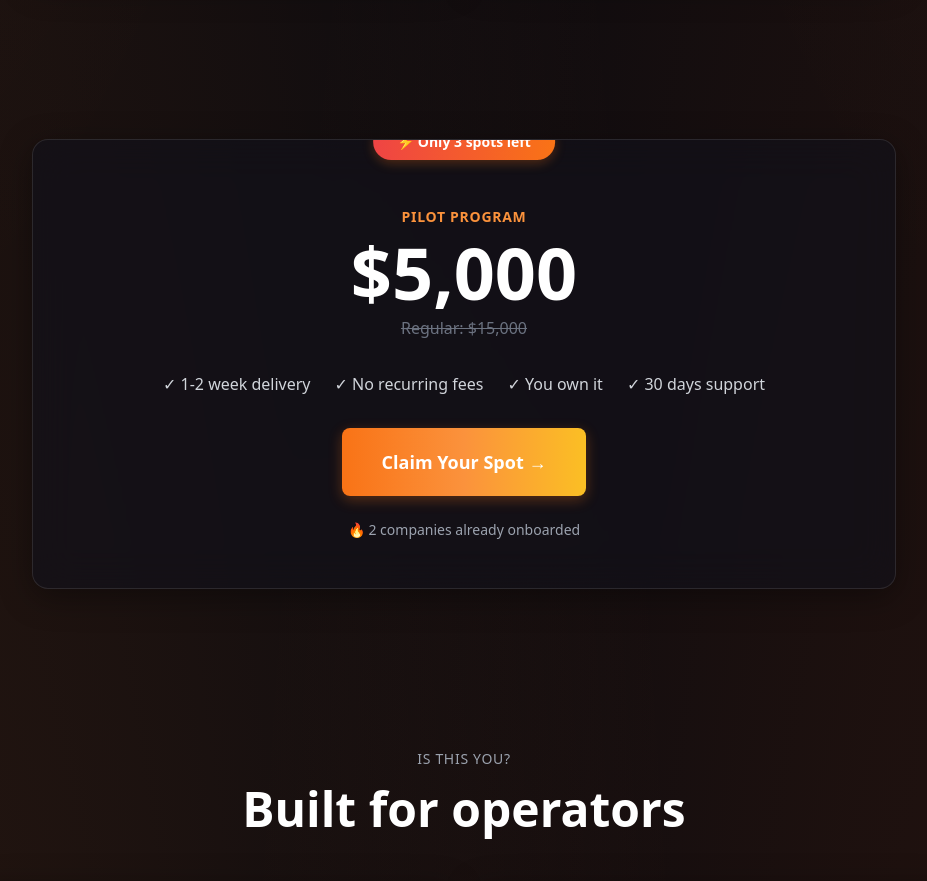
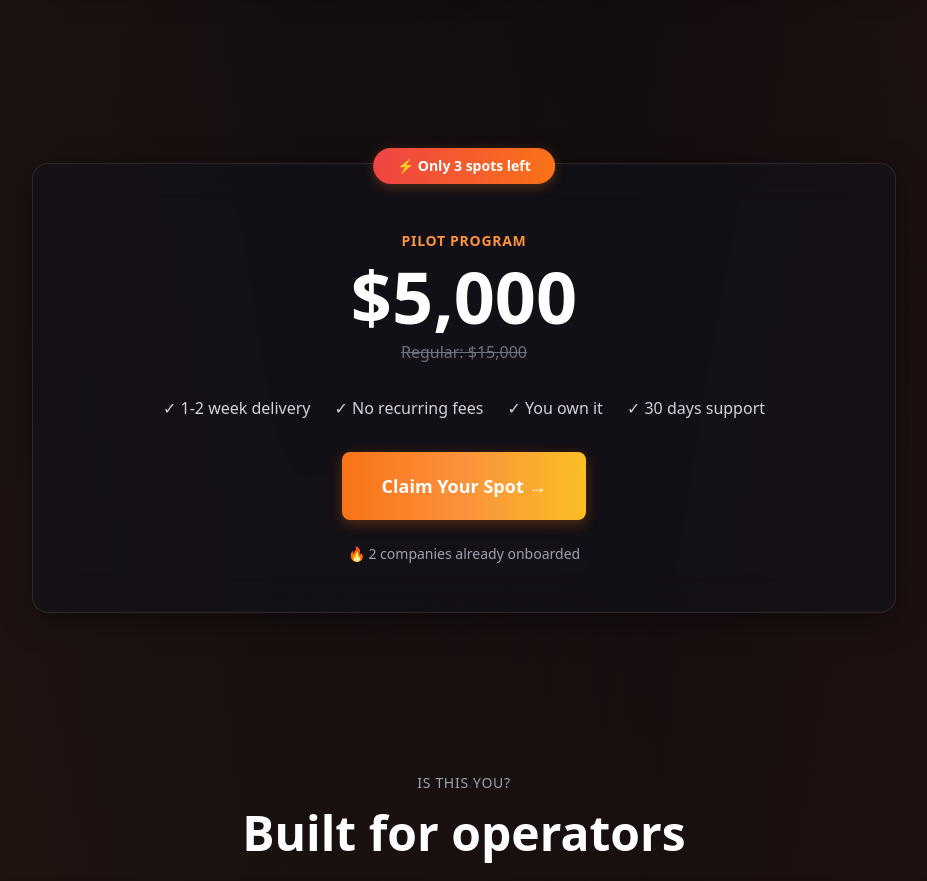
Before and after one commit to arnaldo-delisio/nli-landing-page, a Next.js app: page / in a window 1280 px wide. Shown: the part 4820-5701 px from the top of the page, without its empty margins (176-1103 px from the left). Built offline with nearby package versions, Linux system fonts and the light colour scheme.

Commit message:
Fix pricing badge cutoff issue
- Remove overflow-hidden from pricing card (was clipping badge)
- Add pt-6 to pricing container for badge spacing
- Badge now fully visible above card

```diff
--- a/app/page.tsx
+++ b/app/page.tsx
@@ -366,8 +366,8 @@ export default function Home() {
 
       {/* Pricing Section */}
       <section className="py-20 relative">
-        <div className="max-w-4xl mx-auto px-4 text-center">
-          <div className="glass-card p-12 rounded-2xl relative overflow-hidden border border-orange-500/20">
+        <div className="max-w-4xl mx-auto px-4 text-center pt-6">
+          <div className="glass-card p-12 rounded-2xl relative border border-orange-500/20">
             {/* Urgency badge */}
             <div className="absolute -top-4 left-1/2 transform -translate-x-1/2 z-10">
               <span className="inline-block px-6 py-2 bg-gradient-to-r from-red-500 to-orange-500 text-white text-sm font-bold rounded-full shadow-lg glow-pulse">
```
